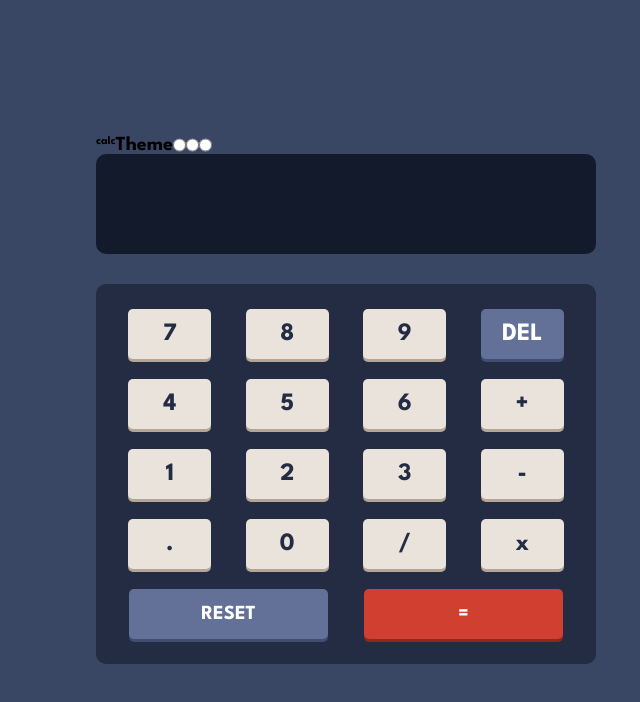
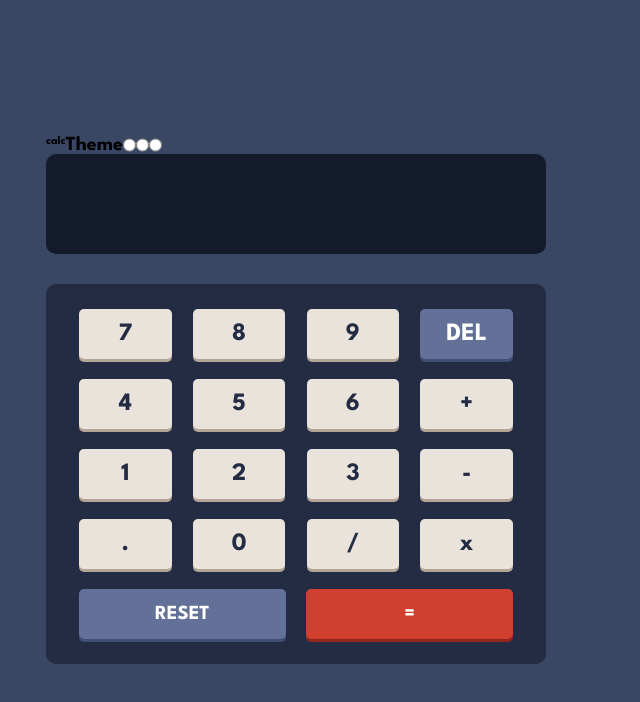
Before and after one commit to 2dkn/Calculator-app-react, a React (Create React App) app: page / in a window 1280 px wide. Shown: the top 702 px of the page, without its empty margins (344-984 px from the left). Built offline with nearby package versions, Linux system fonts and the light colour scheme.

Commit message:
Added more styling to buttons

```diff
--- a/src/styles/_base.scss
+++ b/src/styles/_base.scss
@@ -27,7 +27,7 @@ body {
 }
 
 .container {
-  width: 40rem;
+  width: 100%;
 }
 
 .calc-buttons {
@@ -44,6 +44,10 @@ body {
   font-size: 2.5rem;
   font-family: $leagueSpartan;
   cursor: pointer;
+}
+
+.calc-buttons:hover {
+  background-color: hsl(30, 37%, 97%);
 }
 
 .calc-buttons:active {
@@ -104,7 +108,7 @@ body {
 .container-btn {
   display: grid;
   grid-template-columns: repeat(4, 1fr);
-  grid-gap: 2rem;
+  grid-gap: 2rem 0.5rem;
   min-width: 50rem;
   background-color: $veryDarkBlueToggle;
   border-radius: 1rem;
```
Also changed, not shown: src/dist/styles.css, 1 other file (tests, documents, lock files or other folders).
